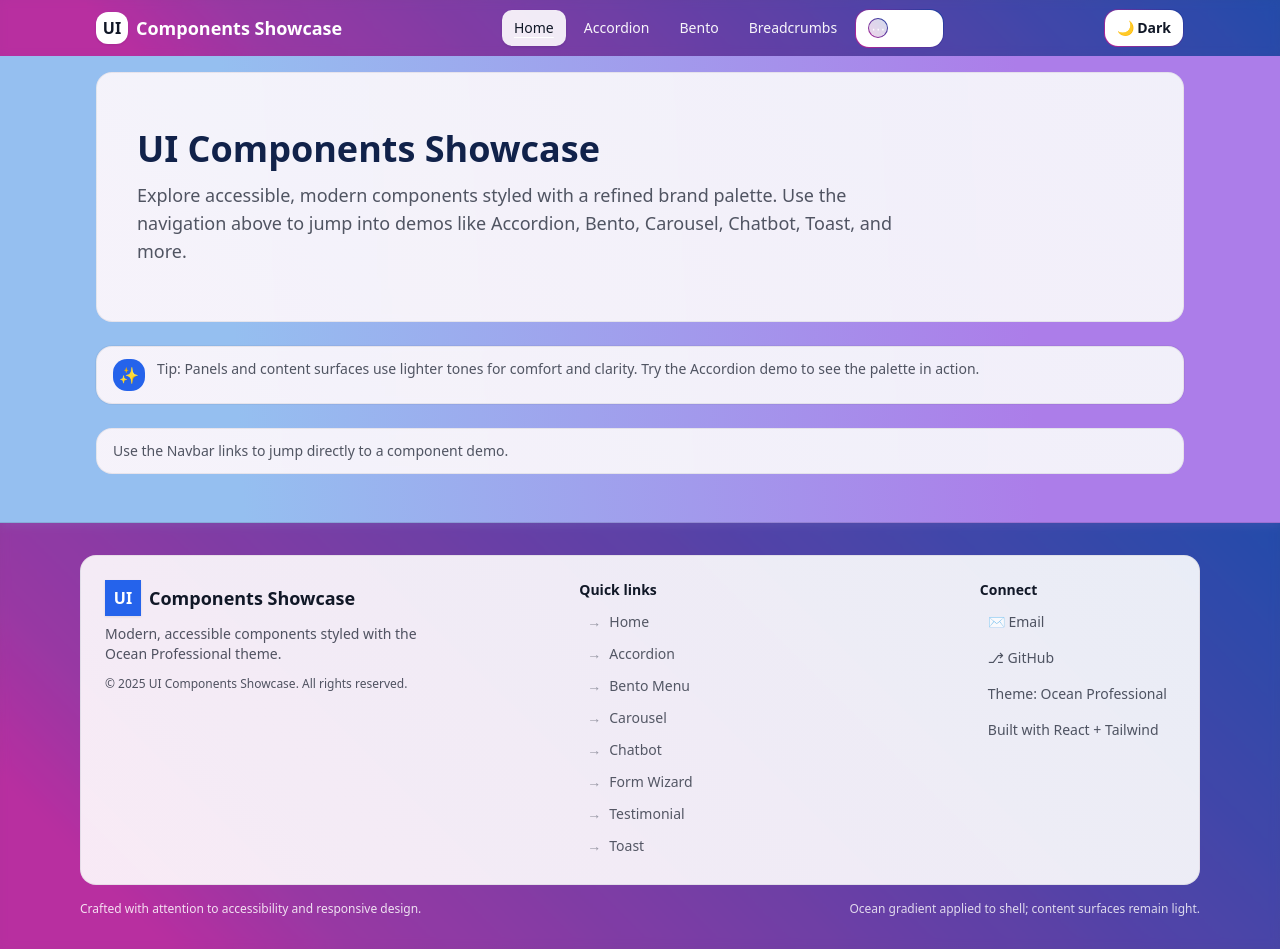
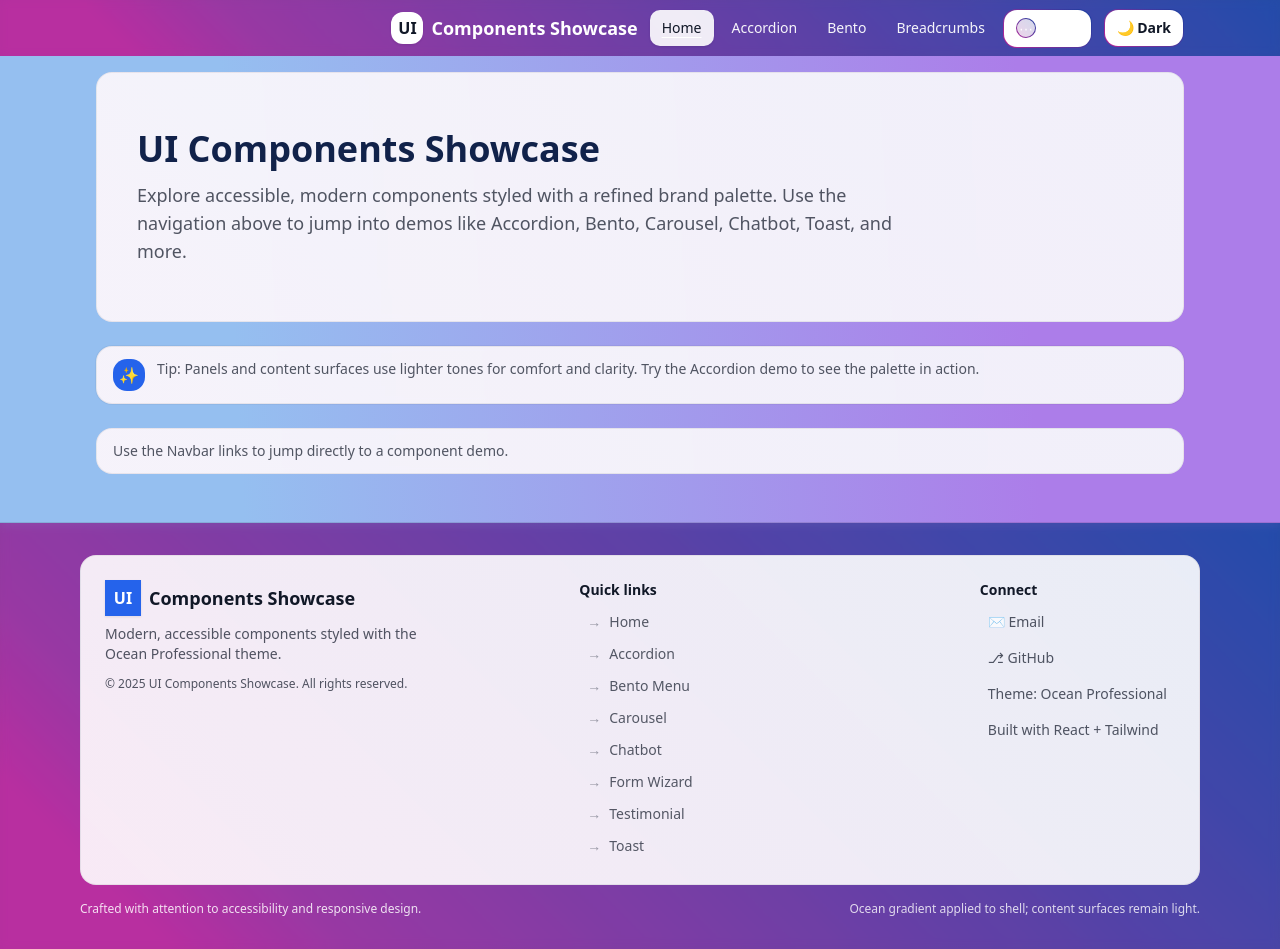
Before and after one commit to kavia-common/ui-components-showcase-3705-3714, a React (Create React App) app in the folder frontend_react_app/: page / in a window 1280 px wide. Built offline with nearby package versions, Linux system fonts and the light colour scheme.

Commit message:
Checkpoint 80 - cgb1804199

```diff
--- a/frontend_react_app/src/components/Navbar.jsx
+++ b/frontend_react_app/src/components/Navbar.jsx
@@ -181,11 +181,10 @@ export default function Navbar({ theme, onToggle }) {
           {/* Respect gutters at all breakpoints; clamp to content container */}
           <div className="mx-auto max-w-6xl w-full px-4 sm:px-6 lg:px-8">
             {/* Internal row must never force width > 100%; allow wrapping on narrow widths */}
-            <div className="h-14 flex items-center justify-between gap-3 flex-wrap w-full">
-              {/* Brand (left) - allow shrink to avoid pushing others; truncate long text */}
-              <div className="min-w-0 shrink overflow-visible">
+            <div className="h-14 flex items-center justify-end gap-3 flex-wrap w-full">
+              {/* Right-aligned stack: brand, primary links, dropdown, theme toggle, mobile menu */}
+              <div className="min-w-0 shrink overflow-visible order-5 md:order-1">
                 <NavLink to="/" className="flex items-center gap-2" aria-label="Home">
-                  {/* Inner item may be rounded */}
                   <div className="h-8 w-8 rounded-lg bg-white text-text grid place-items-center font-bold shadow-soft">
                     UI
                   </div>
@@ -195,13 +194,13 @@ export default function Navbar({ theme, onToggle }) {
                 </NavLink>
               </div>
 
-              {/* Primary links + More (center on md+) - allow wrapping and prevent overflow */}
+              {/* Primary links + More (all right-aligned on md+) */}
               <div
-                className="hidden md:flex items-center justify-center gap-1.5 flex-shrink min-w-0"
+                className="hidden md:flex items-center justify-end gap-1.5 flex-shrink min-w-0 order-2"
                 role="navigation"
                 aria-label="Primary"
               >
-                <div className="flex items-center gap-1.5 flex-wrap">
+                <div className="flex items-center gap-1.5 flex-wrap justify-end">
                   {primaryNav.map((item) => (
                     <NavLink
                       key={item.to}
@@ -214,7 +213,7 @@ export default function Navbar({ theme, onToggle }) {
                   ))}
                 </div>
 
-                {/* Dropdown trigger (positioned element should not affect layout width) */}
+                {/* Dropdown trigger (right side) */}
                 <div className="relative">
                   <button
                     ref={triggerRef}
@@ -242,17 +241,15 @@ export default function Navbar({ theme, onToggle }) {
                     </span>
                   </button>
 
-                  {/* Dropdown panel: fixed, viewport-constrained, pointer-events managed */}
+                  {/* Dropdown panel: fixed portal; compute position relative to right-aligned trigger */}
                   {open && (
                     <Portal>
                       <>
-                        {/* Backdrop for click-outside close, at body level */}
                         <div
                           className="fixed inset-0 z-[998] bg-black/15 backdrop-blur-[1px] pointer-events-auto"
                           aria-hidden="true"
                           onClick={() => setOpen(false)}
                         />
-                        {/* Dropdown panel: body-level fixed overlay */}
                         <div
                           id="nav-more-menu"
                           ref={menuRef}
@@ -260,13 +257,9 @@ export default function Navbar({ theme, onToggle }) {
                           aria-label="More components"
                           className={[
                             "fixed pointer-events-auto",
-                            // Very high z-index to float above any header/footer
                             "z-[1000]",
-                            // Width constraints
                             "min-w-[16rem] max-w-[90vw]",
-                            // Height + scroll
                             "max-h-[min(70vh,28rem)] overflow-y-auto",
-                            // Visuals
                             "rounded-xl shadow-card bg-white border border-black/10",
                             "animate-slideDown",
                             "text-slate-900",
@@ -311,15 +304,14 @@ export default function Navbar({ theme, onToggle }) {
                 </div>
               </div>
 
-              {/* Actions (right) - prevent layout growth */}
-              <div className="flex items-center justify-end gap-2 shrink-0">
-                {/* Mobile menu occupies its own absolute panel; does not expand row width */}
+              {/* Actions cluster on the far right: theme and mobile menu */}
+              <div className="flex items-center justify-end gap-2 shrink-0 order-3">
+                <ThemeToggle theme={theme} onToggle={onToggle} />
                 <MobileMenu
                   primary={primaryNav}
                   more={moreItems}
                   onAfterNavigate={() => setOpen(false)}
                 />
-                <ThemeToggle theme={theme} onToggle={onToggle} />
               </div>
             </div>
           </div>
```
Also changed, not shown: 2 other files (tests, documents, lock files or other folders).
